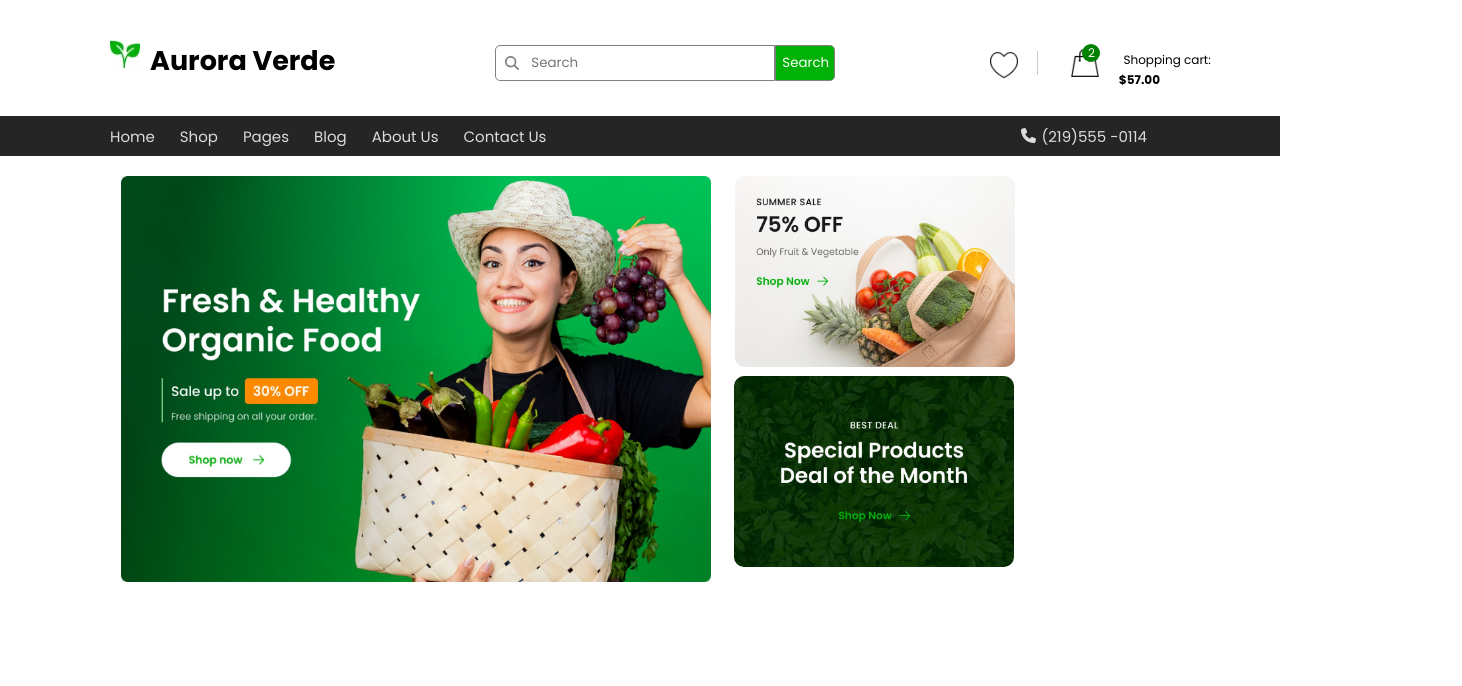
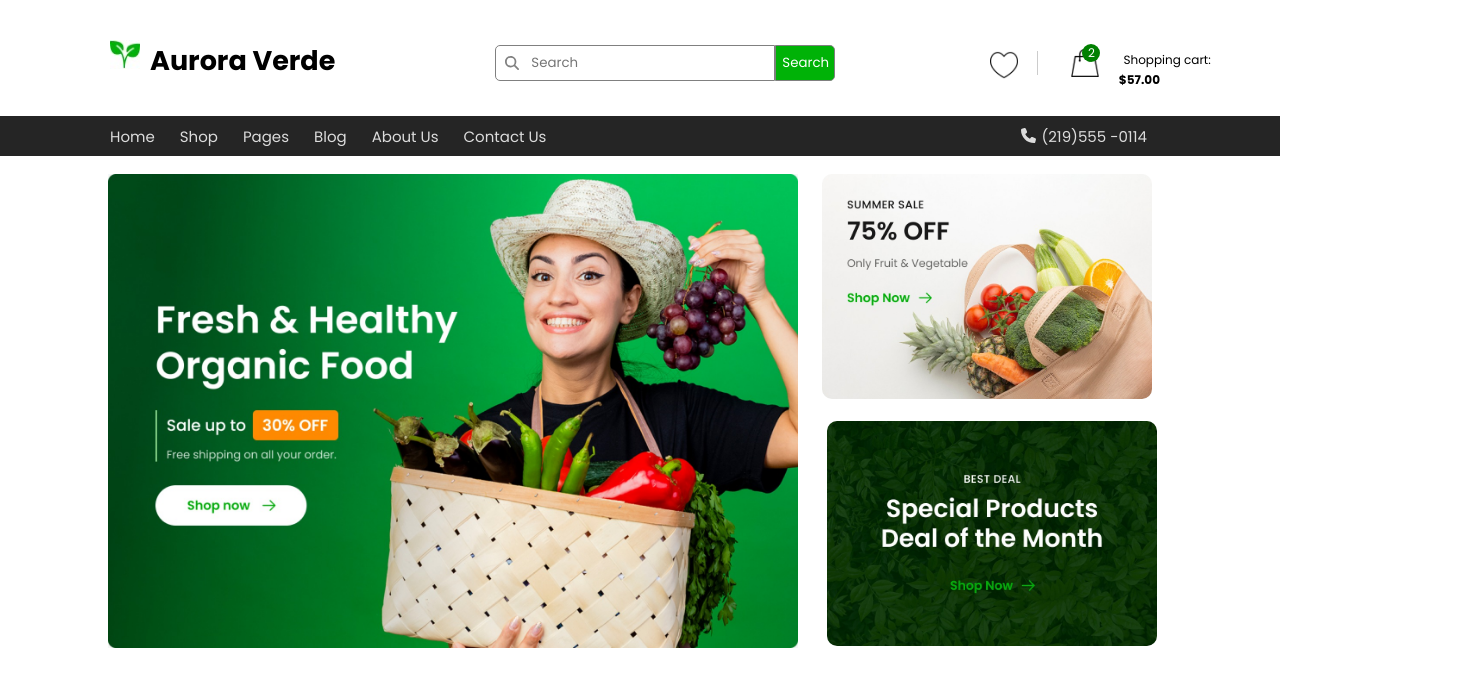
Before and after one commit to ThaysPei/aurora-verde, a React (Vite) app: page / in a window 1280 px wide. Shown: the top 686 px of the page, 1462 px wide, since content can reach past the window. Built offline with nearby package versions, Linux system fonts and the light colour scheme.

Commit message:
adiciona novo elemento para projeto

```diff
--- a/src/components/HeroSection.css
+++ b/src/components/HeroSection.css
@@ -15,28 +15,36 @@ body{
 /* Estilos individuais de cada imagem */
 .hero-image-container,
 .hero-image-container2,
-.hero-image-container3 {
+.hero-image-container3
+ {
   position: relative;
   border-radius: 10px;
-  top: 20px;
-  left: 80px;
+  top: 18px;
+  left: -10px;
+
+}
+.hero-image-container3{
+  position: relative;
+  left: 657px;
+  top: -440px;
+
 
 }
 
 /* Tamanhos personalizados */
 .hero-image {
-  width: 590px;
+  width: 690px;
   height: auto;
 }
 
 .hero-image2{
-  width: 280px;
+  width: 330px;
   height: auto;
   border-radius: 10px;
 
 }
 .hero-image3{
-  width: 280px;
+  width: 330px;
   height: auto;
   border-radius: 10px;
   margin-top: 200px;
```
